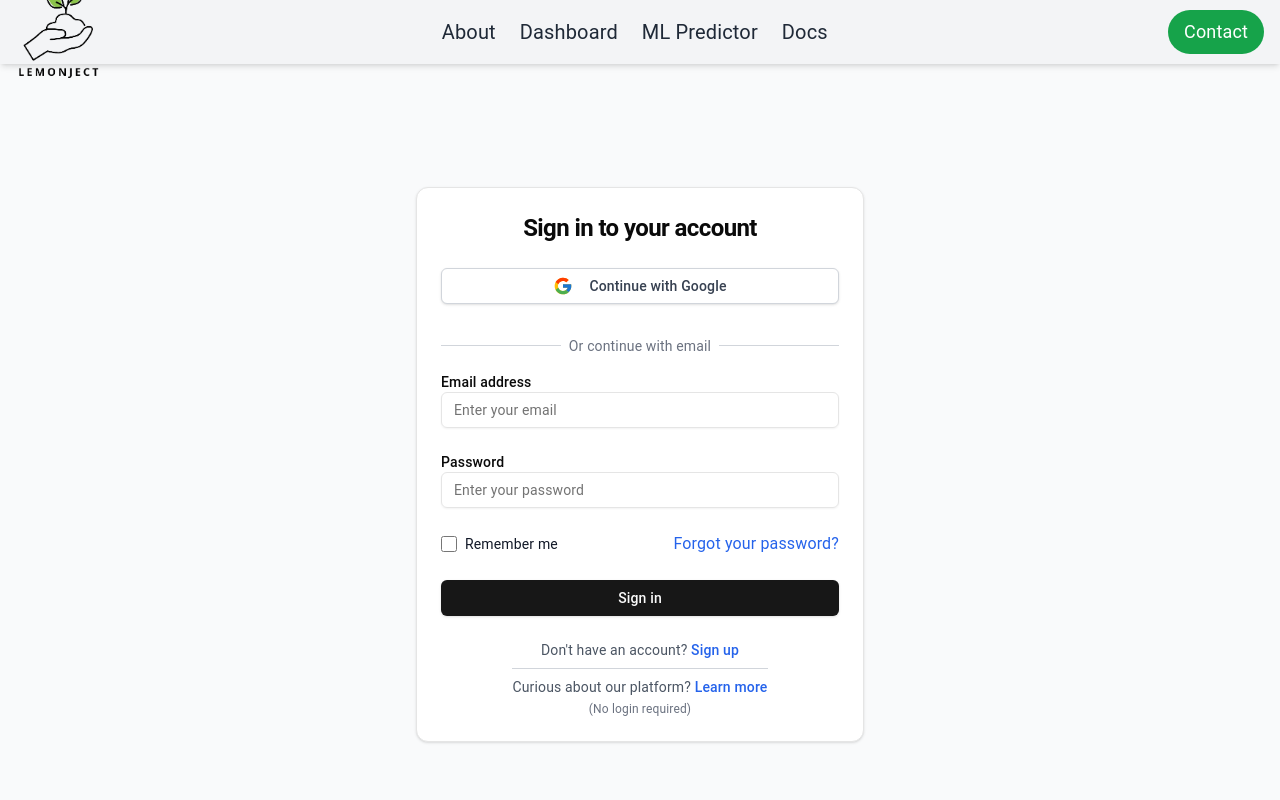
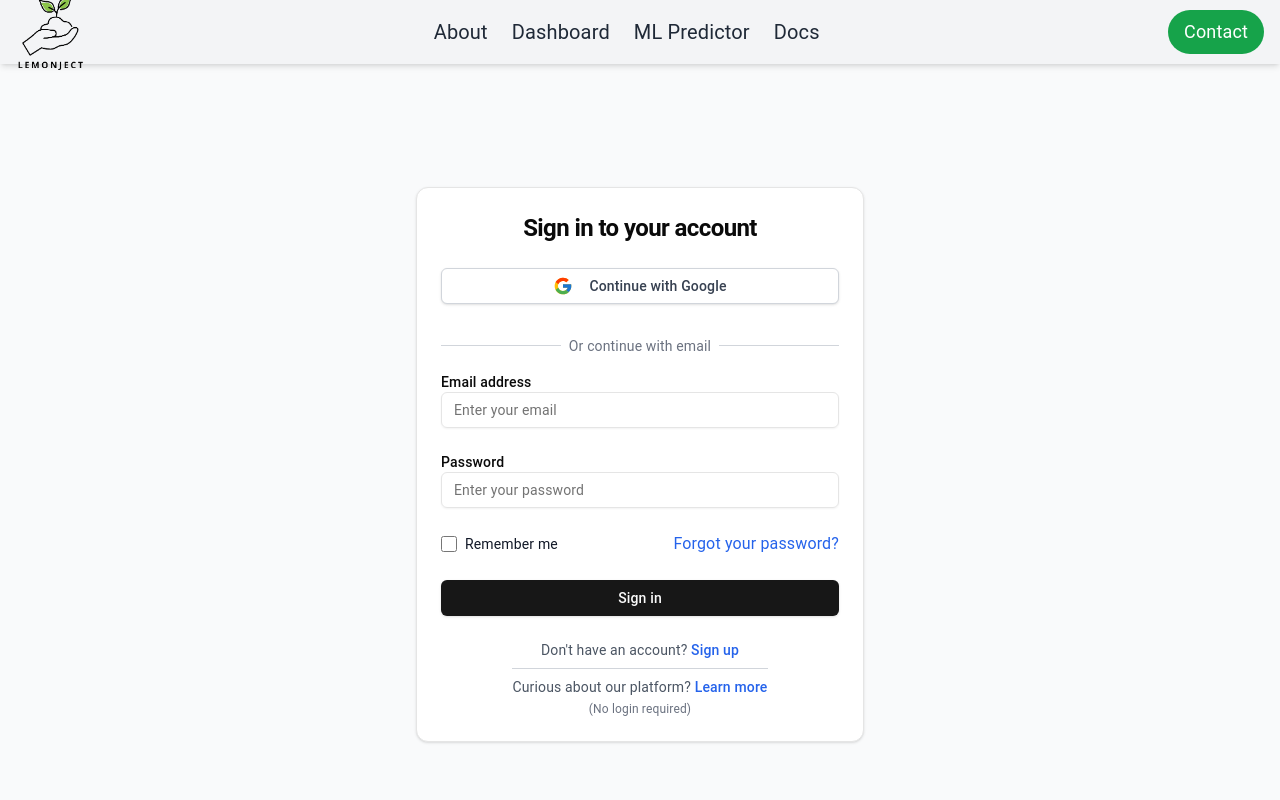
Before and after one commit to masedryer/ClimateRisk, a Next.js app in the folder carbonrisk/: page /login in a window 1280 px wide. Shown: the top 800 px of the page. Built offline with nearby package versions, Linux system fonts and the light colour scheme; no server answers.

Commit message:
Update navbar.jsx

```diff
--- a/carbonrisk/src/components/ui/Navbar/navbar.jsx
+++ b/carbonrisk/src/components/ui/Navbar/navbar.jsx
@@ -58,8 +58,8 @@ export default function Navbar() {
       <Image
         src="/Lemonjectupdate.png"
         alt="Lemonject Logo"
-        width={100}
-        height={40}
+        width={80}
+        height={20}
         className="hover:opacity-80 transition-opacity"
       />
     </Link>
```
